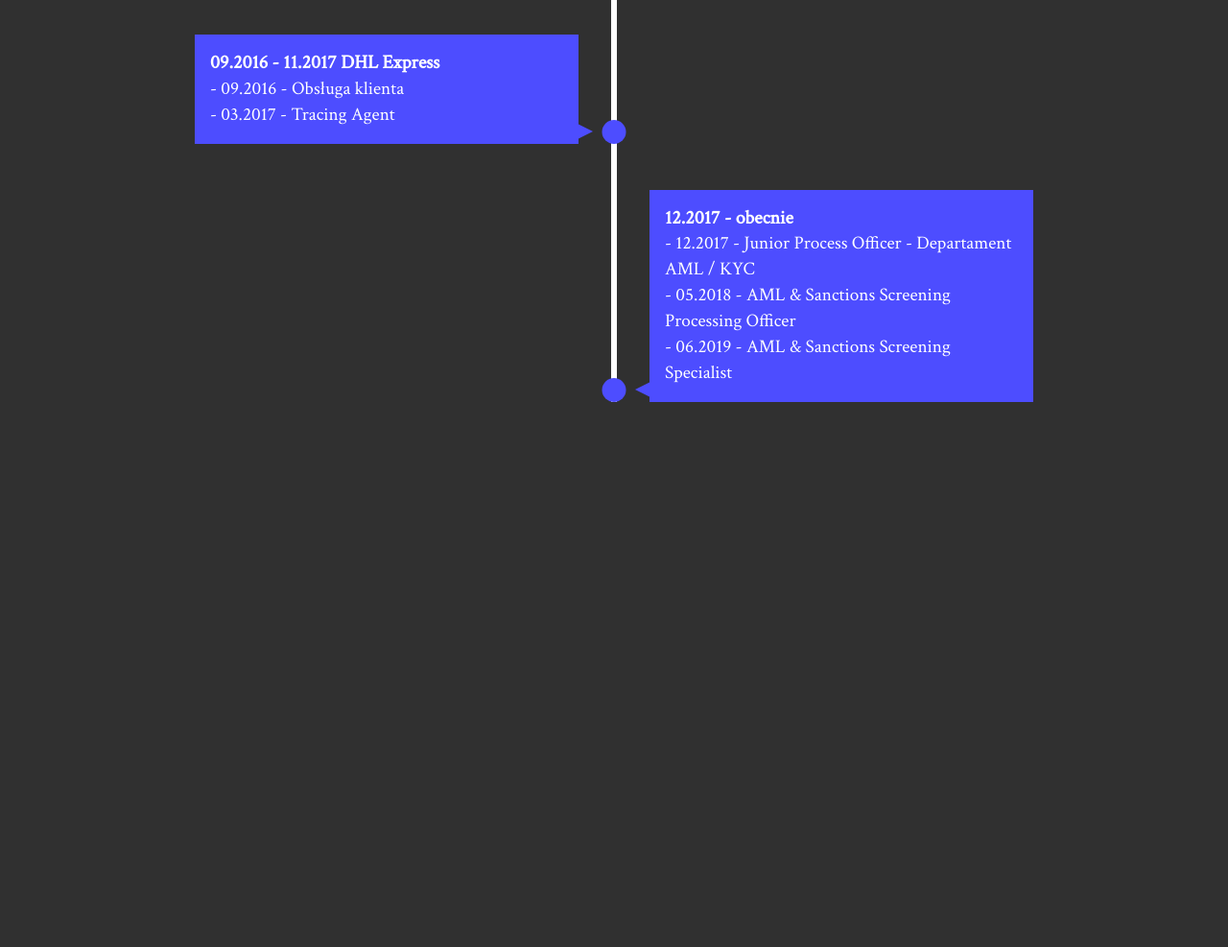
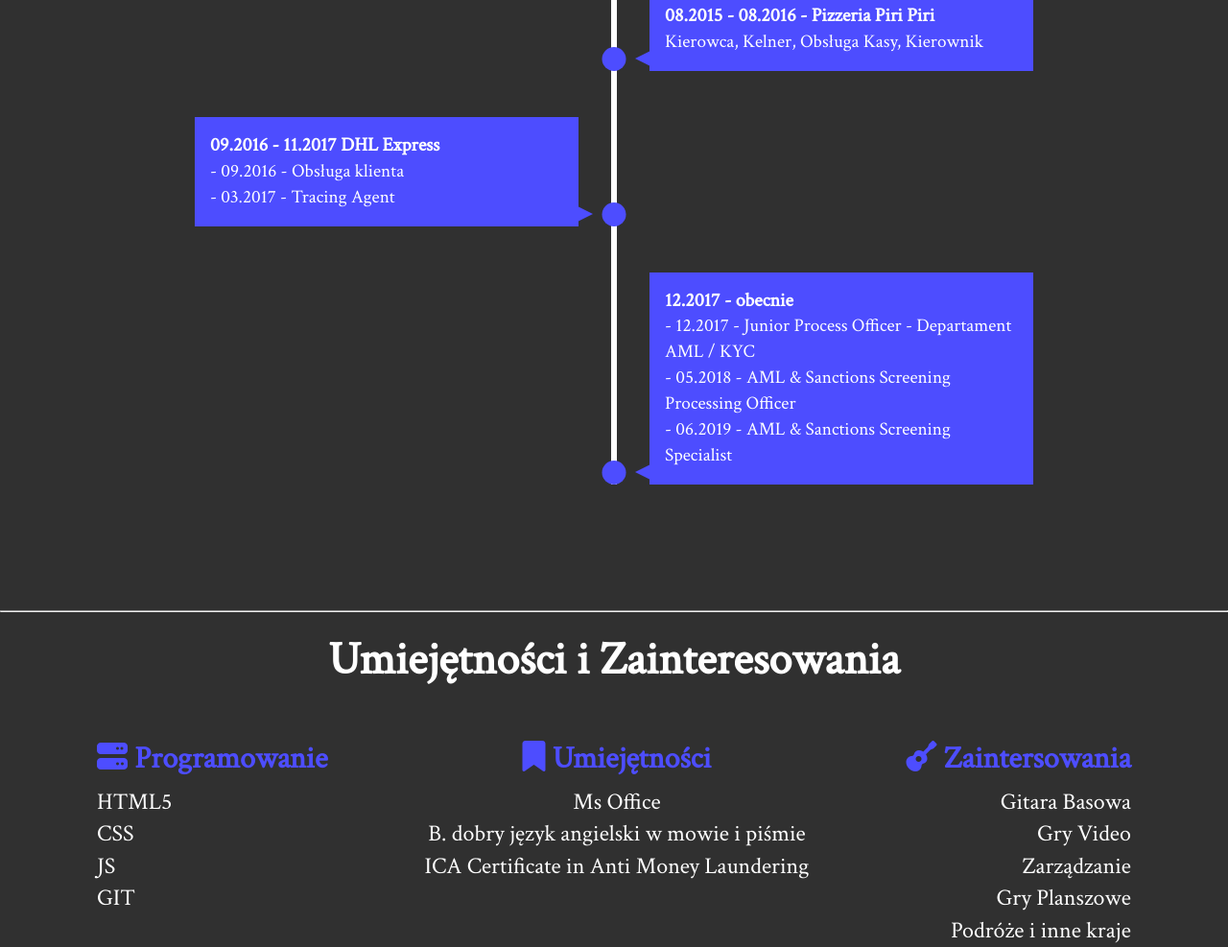
Before and after one commit to krawczykPiotr/WebsiteCV, a plain HTML site: page index.html in a window 1280 px wide. Shown: the part 1561-2548 px from the top of the page at 96% size. Before the commit the page ends 2060 px from the top, so only its background shows below. Drawn offline with Linux system fonts and the light colour scheme.

Commit message:
Added Skills and Hobbies

```diff
--- a/index.html
+++ b/index.html
@@ -19,7 +19,7 @@
 
   <section id="basic-info">
     <div class="container">
-      <h2>O mnie</h2>
+      <h2 class="section-title">O mnie</h2>
       <div class="basic-info-content">
         <img src="selfie.jpg" alt="My photo">
         <ul>
@@ -31,12 +31,15 @@
       <p>Moja przygoda z programowaniem rozpoczęła się około miesiąca temu. Postanowiłem rozpocząć nauke HTML5, CSS3 i JavaScript, aby móc tworzyć strony internetowe z imponującym designem, nienachalnymi interakcjami i przyjazne dla użytkownika. W raz w wzrostem mojego doświadczenia i umiejętności planuję nauczyć się frameworków Angular i React, node.js oraz MangoDB.</p>
     </div>
   </section>
+  <br>
+  <br>
+  <hr>
 
   <!-- Work Experience -->
 
   <section id="exp">
     <div class="container">
-      <h2>Edukacja i Doświadczenie</h2>
+      <h2 class="section-title">Edukacja i Doświadczenie</h2>
       <ul>
         <li>
           <div>
@@ -86,5 +89,35 @@
       </ul>
     </div>
   </section>
+  <br><br><hr>
+
+  <!--  Skills and Hobbies -->
+
+  <section id="skills">
+    <h2 class="section-title">Umiejętności i Zainteresowania</h2>
+    <div class="skills-and-hobbies">
+        <ul>
+          <li><i class="fas fa-server"></i> Programowanie</li>
+          <li>HTML5</li>
+          <li>CSS</li>
+          <li>JS</li>
+          <li>GIT</li>
+        </ul>
+        <ul>
+          <li><i class="fas fa-bookmark"></i> Umiejętności</li>
+          <li>Ms Office</li>
+          <li>B. dobry język angielski w mowie i piśmie</li>
+          <li>ICA Certificate in Anti Money Laundering</li>
+        </ul>
+        <ul>
+          <li><i class="fas fa-guitar"></i> Zaintersowania</li>
+          <li>Gitara Basowa</li>
+          <li>Gry Video</li>
+          <li>Zarządzanie</li>
+          <li>Gry Planszowe</li>
+          <li>Podróże i inne kraje</li>
+        </ul>
+    </div>
+  </section>
 </body>
 </html>
--- a/style.css
+++ b/style.css
@@ -28,6 +28,15 @@ body {
   text-align: center;
 }
 
+ul {
+  list-style: none;
+}
+
+.section-title {
+  font-size: 3rem;
+  padding: 1rem;
+}
+
 /* Header */
 
 header {
@@ -44,10 +53,9 @@ span {
   color: var(--accent-color) !important
 }
 
-/* Basic Info */
+/* Section: Basic Info */
 #basic-info h2 {
-  font-size: 3rem;
-  padding: 1rem;
+
 }
 
 #basic-info .basic-info-content {
@@ -67,14 +75,14 @@ span {
   margin-left: 3rem;
 }
 
-/* Work experience */
+/* Section: Work experience */
 
 #exp {
-  margin: 5rem;
+  margin: 3rem;
 }
 
+
 #exp ul {
-  list-style: none;
   position: relative;
   margin: 4rem;
 }
@@ -155,3 +163,30 @@ span {
   border-width: 8px 0 8px 16px;
   border-color: transparent transparent transparent var(--accent-color) ;
 }
+
+/* Section: Skills and Hobbies */
+
+#skills h2 {
+  text-align: center;
+  margin-bottom: 2rem;
+}
+
+#skills .skills-and-hobbies {
+  display: flex;
+  justify-content: space-evenly;
+}
+
+#skills .skills-and-hobbies ul li:first-child {
+color: var(--accent-color);
+font-weight: bold;
+font-size: 2rem;
+margin-bottom: 0.3rem;
+}
+
+#skills .skills-and-hobbies ul:nth-child(2n) {
+  text-align: center;
+}
+
+#skills .skills-and-hobbies ul:last-child {
+  text-align: right;
+}
```
